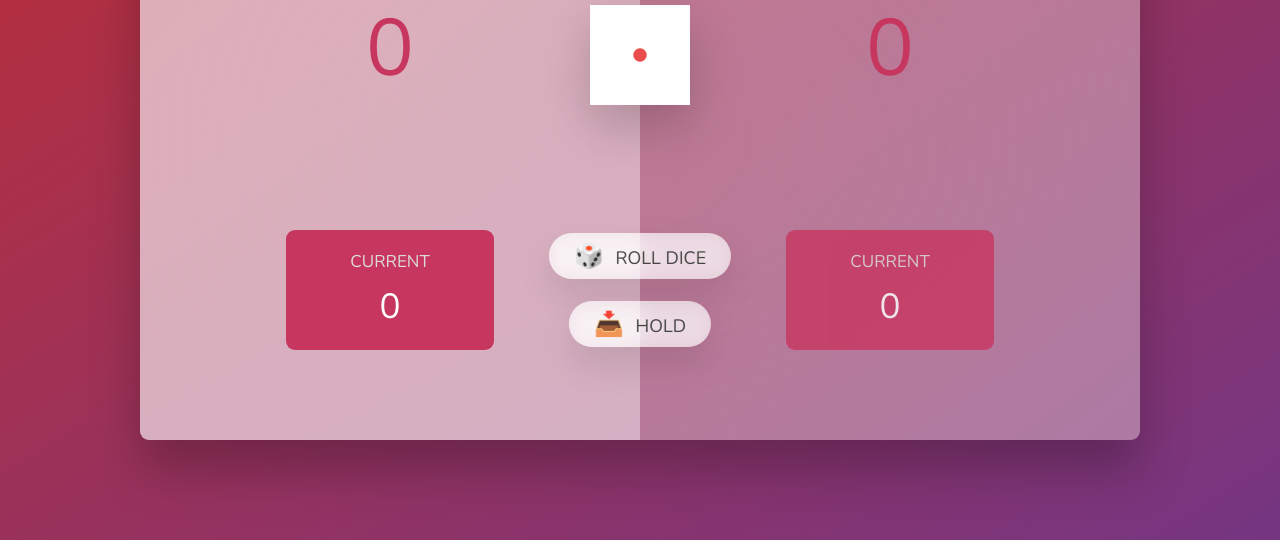
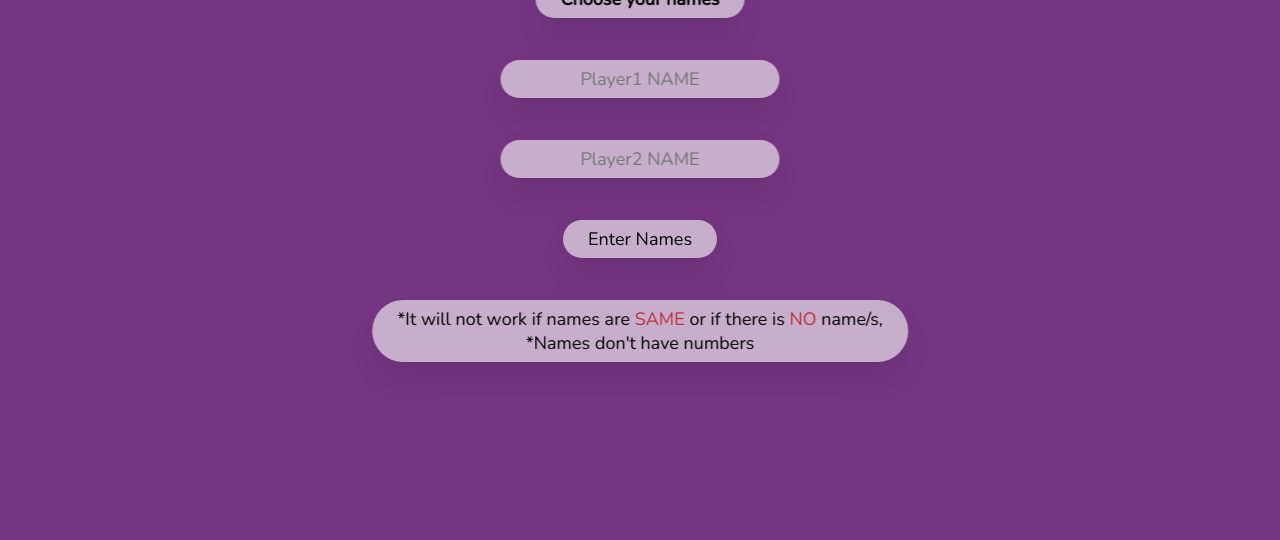
Before and after one commit to Duvnjak-Ibrahim/Pig-Game-Keyboard-, a plain HTML site: page index.html in a window 1280 px wide. Shown: the part 260-800 px from the top of the page. Drawn offline with nearby package versions, Linux system fonts and the light colour scheme.

Commit message:
final thingg

```diff
--- a/index.html
+++ b/index.html
@@ -34,7 +34,7 @@
       <button class="btn btn--hold">📥 Hold</button>
     </main>
 
-    <div class="pop-up hidden">
+    <div class="pop-up ">
       <button class="x">x</button>
       <h1>How to Play</h1>
       <p>*Winner is first one to have "30 Points in SCORE",</p>
@@ -63,15 +63,15 @@
         <li></li>
       </ul>
     </div>
-    <div class="blackish hidden"></div>
-    <div class="nameData hidden">
+    <div class="blackish "></div>
+    <div class="nameData ">
       <h1>Choose your names</h1>
       <input type="text" placeholder="Player1 NAME" maxlength="8" class="name1" onkeydown="return /[a-z]/i.test(event.key)">
       <input type="text" placeholder="Player2 NAME" maxlength="8" class="name2" onkeydown="return /[a-z]/i.test(event.key)">
       <button class="enter">Enter Names</button>
       <p>*It will not work if names are <span class="red">SAME</span> or if there is <span class="red">NO</span> name/s,<br>*Names don't have numbers</p>
     </div>
-    <div class="loading hidden"><h1>Loading...</h1></div>
+    <div class="loading "><h1>Loading...</h1></div>
     <script src="script.js"></script>
   </body>
 </html>
```
